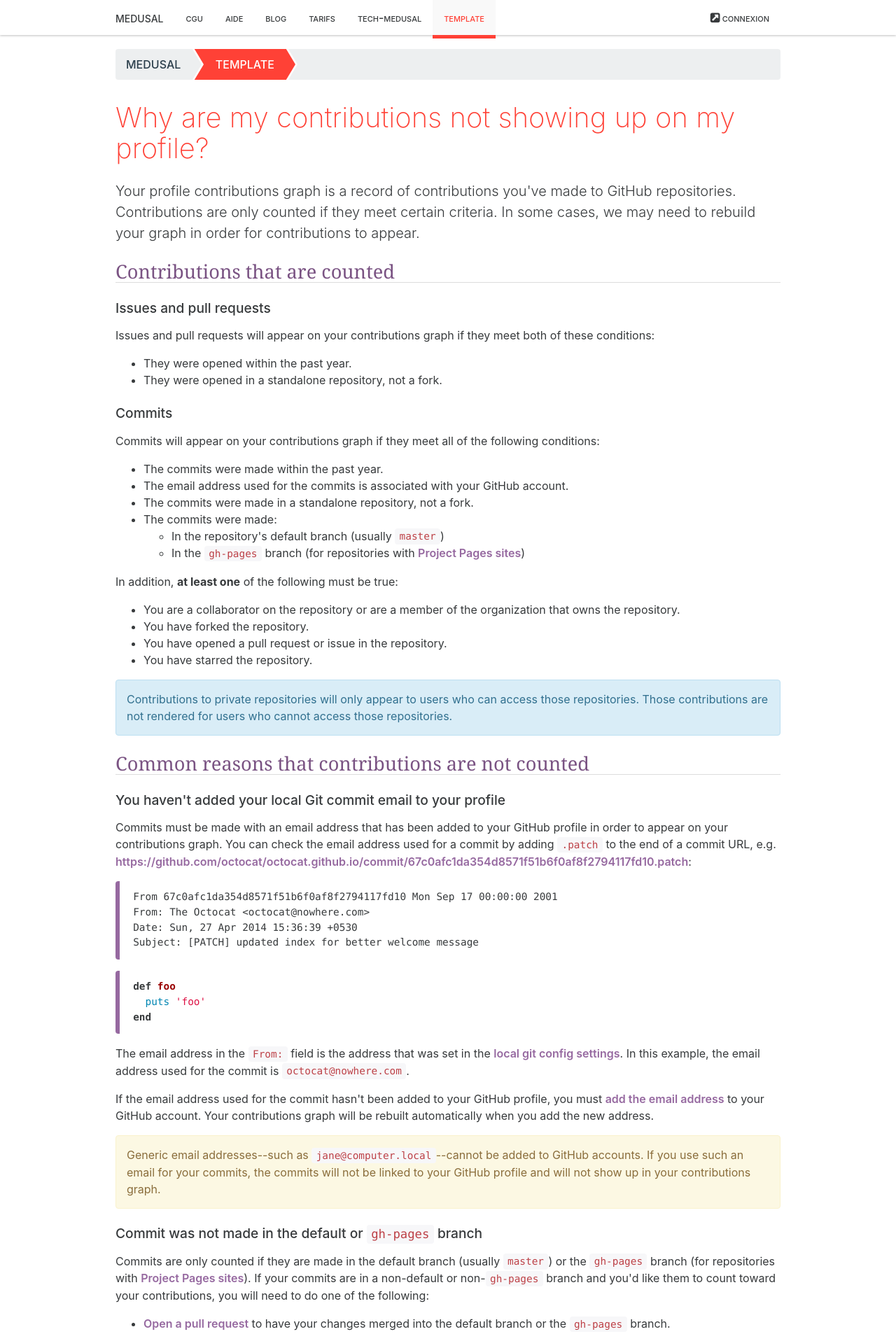
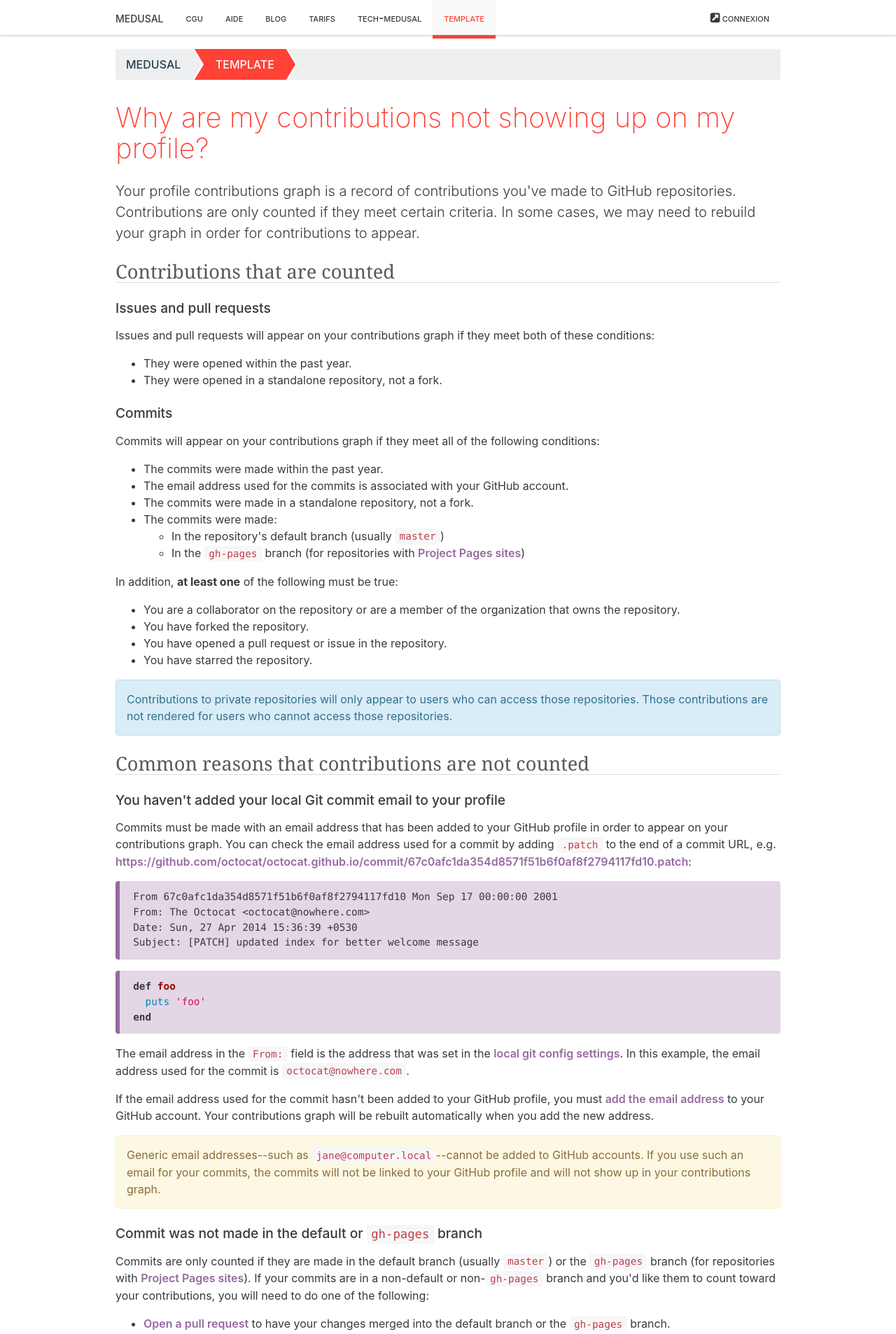
Before and after one commit to medusal/medusal.github.io, a Jekyll site: the page built from _pages/template.html, in a window 1280 px wide. Shown: the top 1906 px of the page at 70% size. Built offline with Jekyll 4.4.1, drawn with Linux system fonts in a browser that asks for light colours.

Commit message:
title color

```diff
--- a/_sass/_style.scss
+++ b/_sass/_style.scss
@@ -46,7 +46,7 @@ h2 {
   font-size: 1.7rem;
   margin-top: 1.6rem;
   margin-bottom: 0.8rem;
-  color: darken($brand-primary, 10%);
+  color: $gray;
 }
 
 h3 {
@@ -66,7 +66,7 @@ p {
 pre {
   border-radius: $border-radius;
   padding: 0.8rem 1.2rem;
-  background-color: lighten($brand-primary, 55%);
+  background-color: lighten($brand-primary, 35%);
   border-left: 6px solid $brand-primary;
 }
 
```
